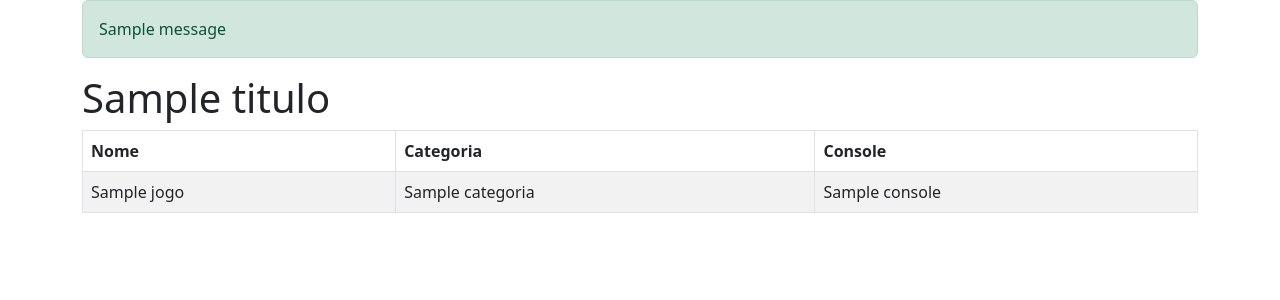
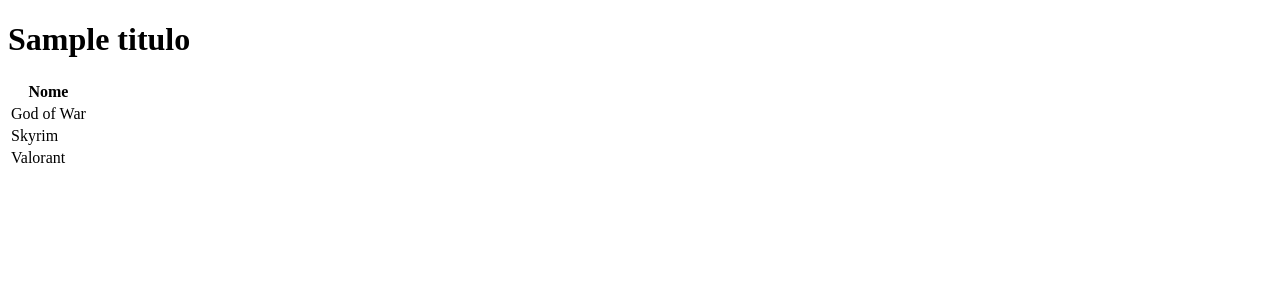
Before and after one commit to jpablolima/flask, a Flask app: template templates/jogos.html in a window 1280 px wide. Shown: the top 300 px of the page. Run offline with Flask 2, Linux system fonts and the light colour scheme; the template is opened without the code that fills it: most values are stand-ins (such as "Sample title", 1, 10 or a date in 2020); one stand-in notice (Sample message) is shown; parts of the project's set-up code (start-up, migrations or seed data) failed here and were passed over; some libraries are stand-ins or nearby versions.

Commit message:
correção de erros

```diff
--- a/app.py
+++ b/app.py
@@ -1,78 +1,16 @@
-from crypt import methods
-from curses import flash
-import re
-from flask import Flask, render_template, request, redirect, session, flash, url_for
+from flask import Flask, render_template
 
 app = Flask(__name__)
-app.secret_key = 'gandalf'
 
 
-class Jogo:
-    def __init__(self, nome, categoria, console):
-        self.nome = nome
-        self.categoria = categoria
-        self.console = console
+@app.route('/')
+def home():
+    return render_template('index.html')
 
 
-jogo1 = Jogo("God of War", "Hack n Slash", "PS3")
-jogo2 = Jogo("Skyrim", "RPG", "PC")
-jogo3 = Jogo("Chrono Trigger", "RPG", "Nintendo DS")
-lista = [jogo1, jogo2, jogo3]
-
-
-@app.route('/home')
-def home():
-    return render_template("index.html", titulo="Games")
-
-
-@app.route("/jogos")
-def jogos():
-    return render_template("jogos.html", titulo="Jogos", listaJogos=lista)
-
-
-@app.route("/novojogo")
-def novojogo():
-    if 'usuario_logado' not in session or session['usuario_logado'] == None:
-        return redirect('/login')
-
-        # return redirect(url_for('login', proxima=url_for('novojogo')))
-    return render_template('novojogo.html', titulo="Novo Jogo")
-
-
-@app.route("/criarjogo", methods=['POST'])
-def criarjogo():
-    nome = request.form['nome']
-    categoria = request.form['categoria']
-    console = request.form['console']
-    jogo = Jogo(nome, categoria, console)
-    lista.append(jogo)
-    return redirect(url_for('jogos'))
-
-
-@app.route('/login')
-def login():
-    # proxima = request.args.get('proxima')
-    return render_template('login.html')
-
-
-
-@app.route('/autenticar', methods['POST'])
-def autenticar():
-    if 'bazinga' == request.form['senha']:
-        session['usuario_logado'] = request.form['usuarios']
-        flash(session['usuario_logado']  + 'com sucesso!')
-        return redirect('/')
-    else:
-        flash('Usuário não logado!')
-        return redirect('jogos.html')
-
-
-
-@app.route('/logout')
-def logout():
-    session['usuario_logado'] = None
-    flash('Logout efetuado com sucesso!')
-    return redirect('/login.html')
+@app.route('/inicio')
+def hello_world():
+    return render_template('jogos.html', titulo='Jogos')
 
 
 app.run(debug=True)
--- a/templates/jogos.html
+++ b/templates/jogos.html
@@ -1,22 +1,33 @@
-{% extends "template.html" %}
-{% block conteudo %}
-
-
+<!DOCTYPE html>
+<html>
+  <head>
+    <meta charset="utf-8">
+    <meta name="viewport" content="width=device-width, initial-scale=1">
+    <title>Jogoteca</title>
+  </head>
+  <body>
+    <div class="container">
+        <div class="page-header">
+            <h1>{{ titulo }}</h1>
+        </div>
         <table class="table table-striped table-responsive table-bordered">
             <thead class="thead-default">
                 <tr>
                     <th>Nome</th>
-                    <th>Categoria</th>
-                    <th>Console</th>
                 </tr>
             </thead>
             <tbody>
-                {% for jogo  in listaJogos %}
                 <tr>
-                    <td>{{ jogo.nome }}</td>
-                    <td>{{ jogo.categoria }}</td>
-                    <td>{{ jogo.console }}</td>
+                    <td>God of War</td>
                 </tr>
-                {% endfor %}
-
-{% endblock %}
+                <tr>
+                    <td>Skyrim</td>
+                </tr>
+                <tr>
+                    <td>Valorant</td>
+                </tr>
+            </tbody>
+        </table>
+    </div>
+  </body>
+</html>
--- a/templates/template.html
+++ /dev/null
@@ -1,27 +0,0 @@
-<!DOCTYPE html>
-<html>
-<head>
-    <meta charset="utf-8">
-    <meta name="viewport" content="width=device-width, initial-scale=1">
-    <title>Jogoteca</title>
-    <link rel="stylesheet" href=" {{ url_for('static', filename='bootstrap.css')}}">
-
-</head>
-<body>
-    <div class="container">
-        {% with messages = get_flashed_messages() %}
-            {% if messages %}
-                <ul id="messages" class="list-unstyled">
-                {% for message in messages %}
-                    <li class="alert alert-success">{{ message }}</li>
-                {% endfor %}
-                </ul>
-            {% endif %}
-        {% endwith %}
-      <div class="page-header">
-          <h1>{{ titulo }}</h1>
-      </div>
-        {% block conteudo %} {% endblock %}
-    </div>
-</body>
-</html>
```
Also changed, not shown: templates/index.html (+14 -3 lines), templates/login.html (deleted, +0 -30 lines), templates/novojogo.html (deleted, +0 -21 lines).
